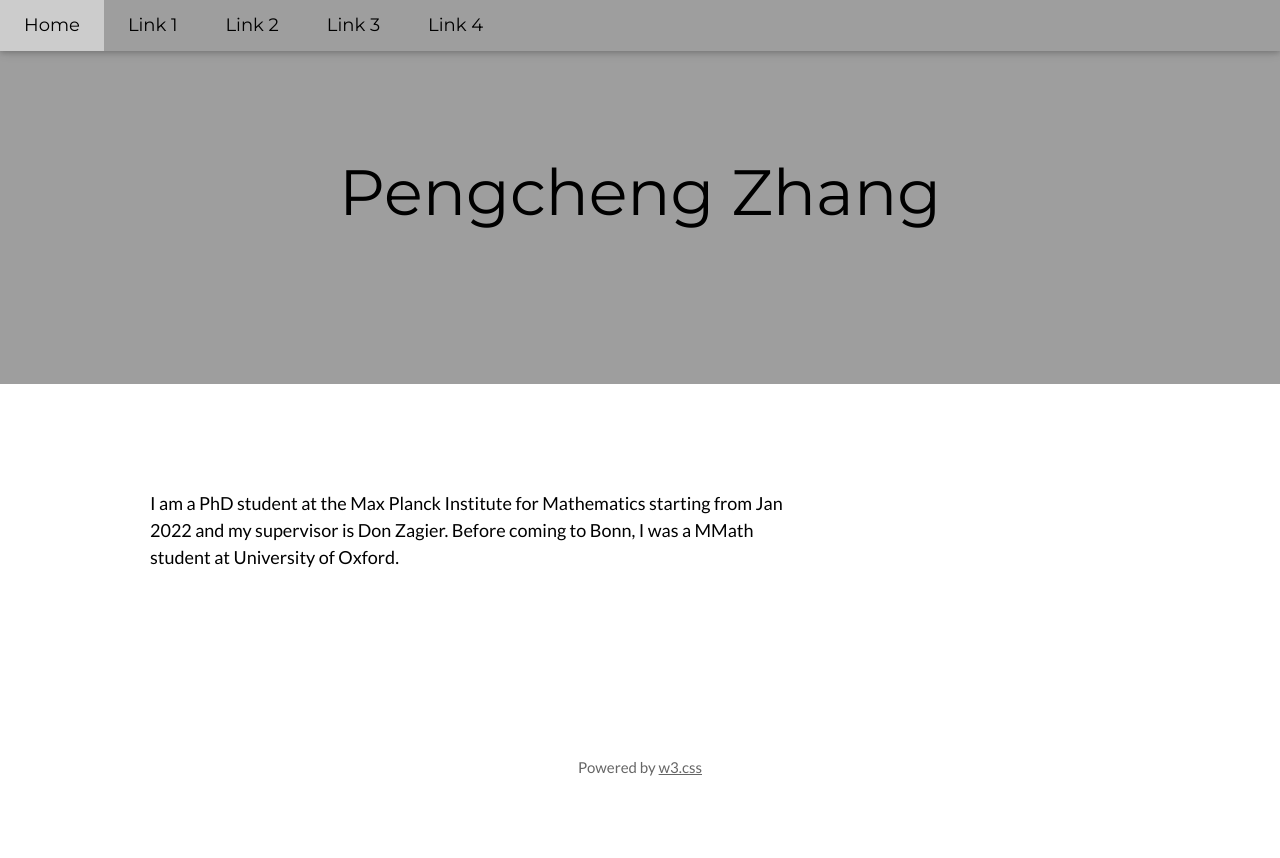
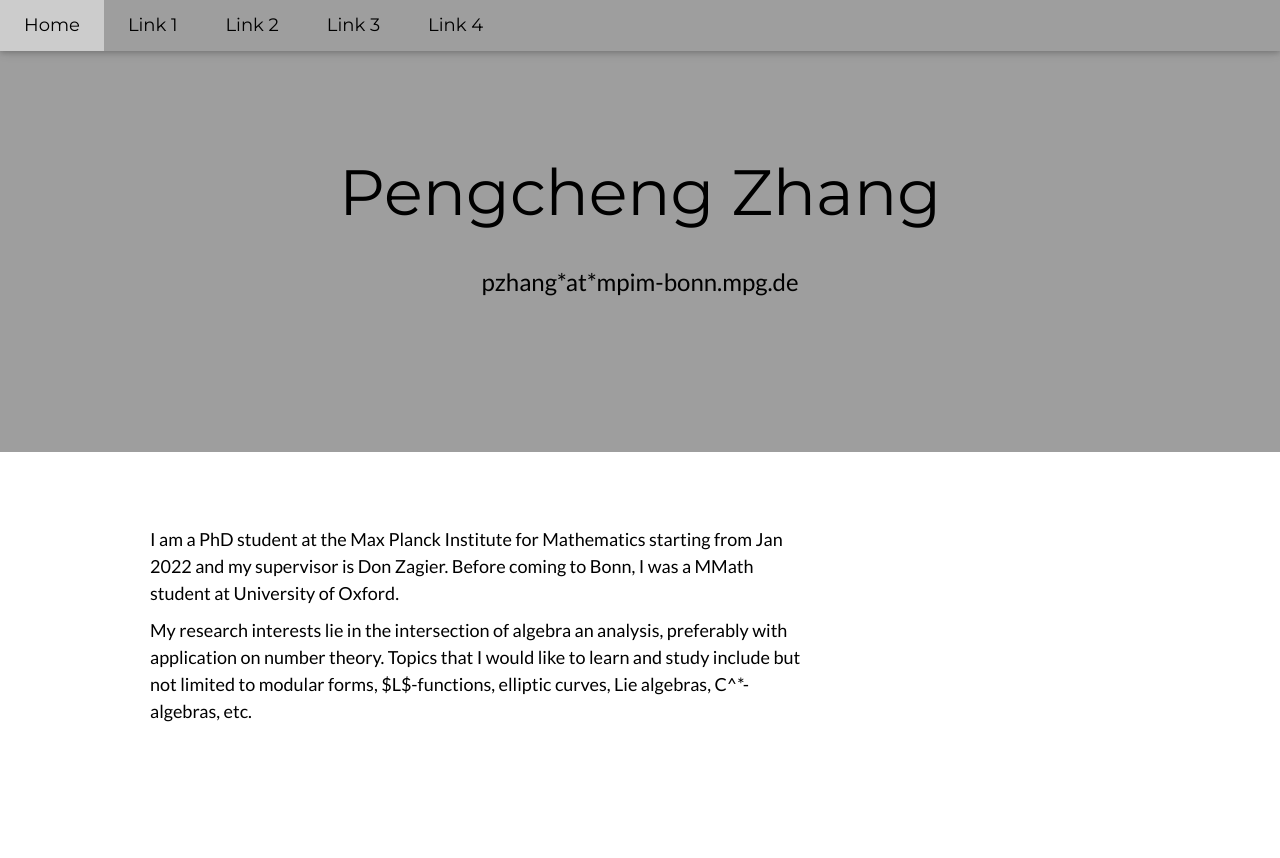
Before and after one commit to chbe113/chbe113.github.io, a plain HTML site: page index.html in a window 1280 px wide. After the commit the page ends 800 px from the top, so only its background shows below. Drawn offline with nearby package versions, Linux system fonts and the light colour scheme.

Commit message:
Update index.html

```diff
--- a/index.html
+++ b/index.html
@@ -39,13 +39,15 @@ body,h1,h2,h3,h4,h5,h6 {font-family: "Lato", sans-serif}
 <!-- Header -->
 <header class="w3-container w3-grey w3-center" style="padding:128px 16px">
   <h1 class="w3-margin w3-jumbo">Pengcheng Zhang</h1>
+  <p class="w3-xlarge">pzhang*at*mpim-bonn.mpg.de</p>
 </header>
 
 <!-- First Grid -->
 <div class="w3-row-padding w3-padding-64 w3-container">
   <div class="w3-content">
     <div class="w3-twothird">
-      <h5 class="w3-padding-32">I am a PhD student at the Max Planck Institute for Mathematics starting from Jan 2022 and my supervisor is Don Zagier. Before coming to Bonn, I was a MMath student at University of Oxford.</h5>
+      <h5>I am a PhD student at the Max Planck Institute for Mathematics starting from Jan 2022 and my supervisor is Don Zagier. Before coming to Bonn, I was a MMath student at University of Oxford.</h5>
+      <h5 class="w3-padding-15">My research interests lie in the intersection of algebra an analysis, preferably with application on number theory. Topics that I would like to learn and study include but not limited to modular forms, $L$-functions, elliptic curves, Lie algebras, C^*-algebras, etc.</h5>
     </div>
   </div>
 </div>
@@ -71,11 +73,6 @@ body,h1,h2,h3,h4,h5,h6 {font-family: "Lato", sans-serif}
 </div>
 -->
 
-<!-- Footer -->
-<footer class="w3-container w3-padding-64 w3-center w3-opacity">
- <p>Powered by <a href="https://www.w3schools.com/w3css/default.asp" target="_blank">w3.css</a></p>
-</footer>
-
 <script>
 // Used to toggle the menu on small screens when clicking on the menu button
 function myFunction() {
```
